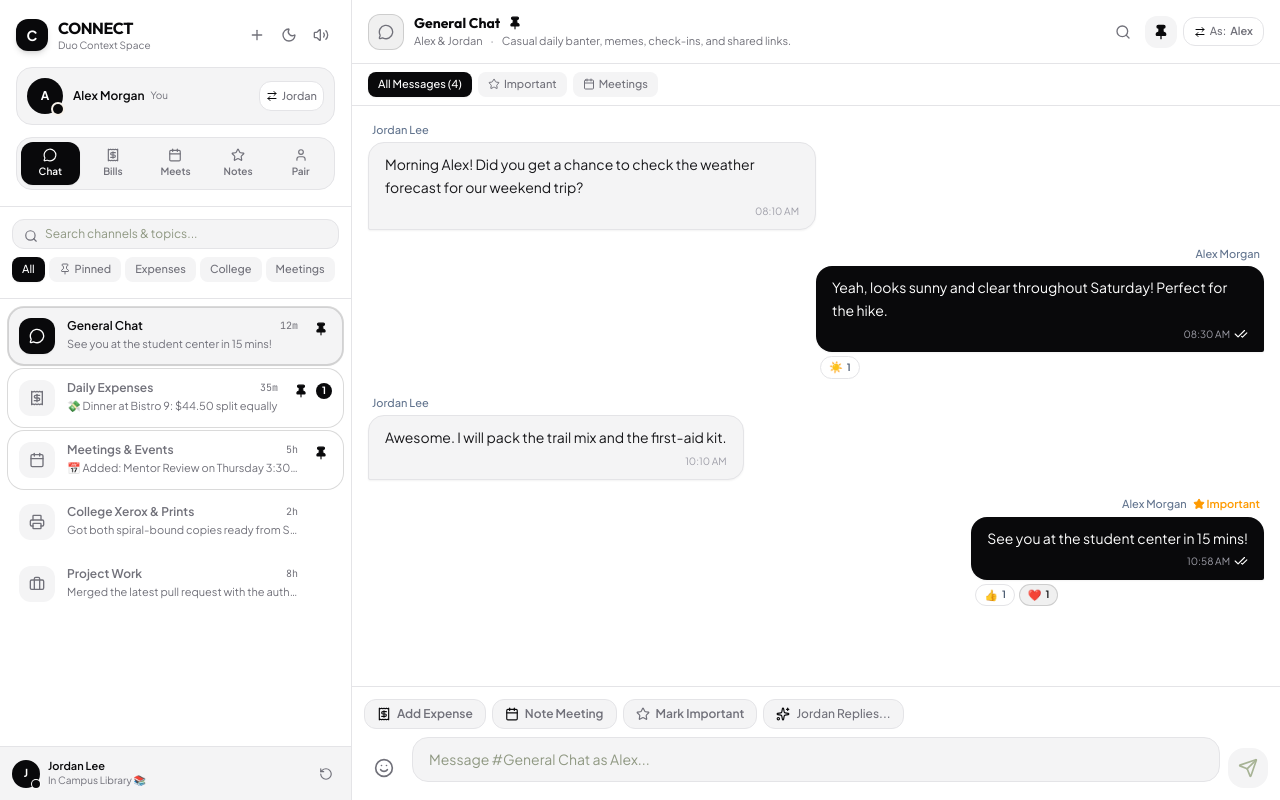
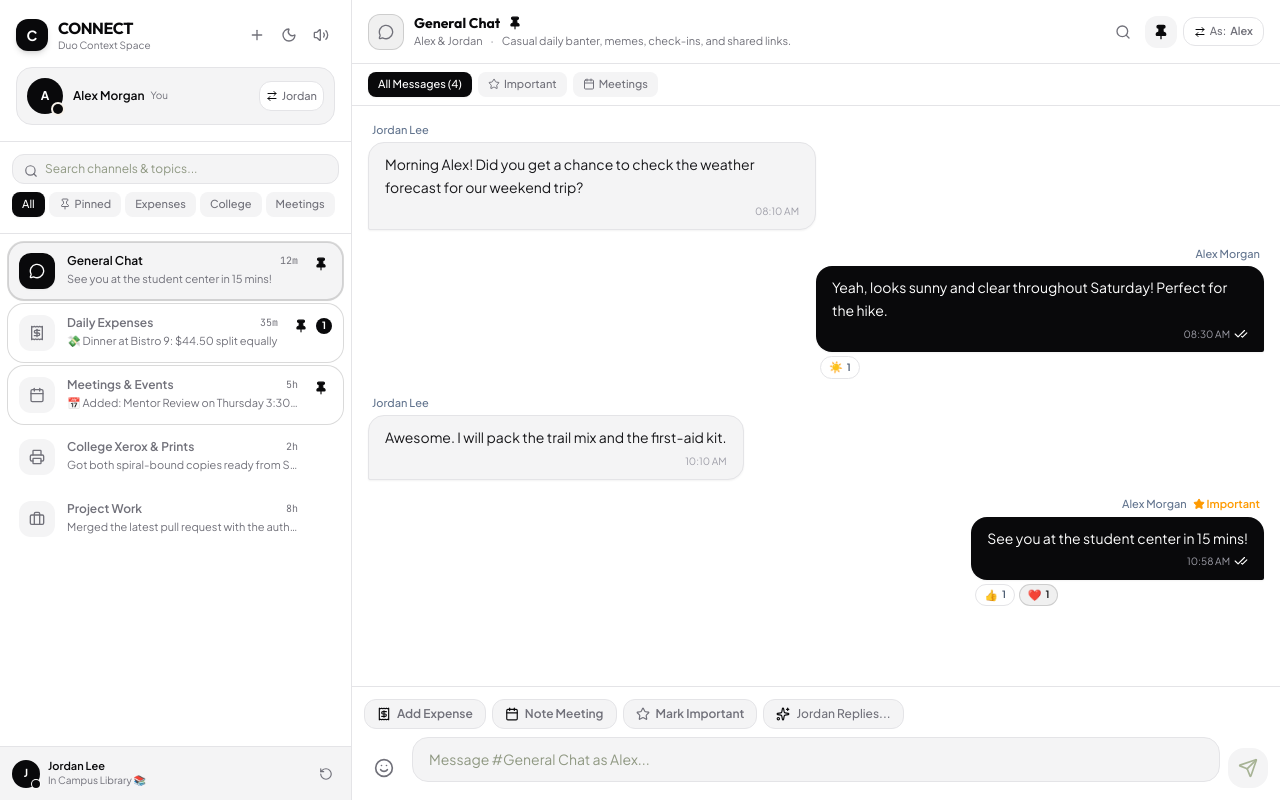
Before and after one commit to Abilash-Kumar18/connect, a React (Vite) app: page /channels/chan_general in a window 1280 px wide. Built offline with nearby package versions, Linux system fonts and the light colour scheme.

Commit message:
Remove top 5-button navigation tab bar from sidebar

```diff
--- a/src/components/Sidebar.tsx
+++ b/src/components/Sidebar.tsx
@@ -18,11 +18,6 @@ import {
   RotateCcw,
   LogOut,
   SlidersHorizontal,
-  MessageCircle,
-  Receipt,
-  Calendar,
-  Star,
-  User,
 } from 'lucide-react';
 import { useNavigate, useLocation } from 'react-router-dom';
 import { useConnect } from '../context/ConnectContext';
@@ -201,71 +196,6 @@ export const Sidebar: React.FC<SidebarProps> = ({ onOpenNewChannel, onOpenAuth }
             <ArrowRightLeft className="w-3 h-3 text-[#8B9A6E]" />
             <span className="hidden sm:inline">{partnerUser.name.split(' ')[0]}</span>
           </button>
-        </div>
-
-        {/* Top Primary Page Navigation (Individual URLs) */}
-        <div className="mt-3 grid grid-cols-5 gap-1 p-1 bg-[#EAE2D6] dark:bg-[#252C21] rounded-2xl border border-[#DFD6C7] dark:border-[#353E2F]">
-          {[
-            {
-              id: 'chat',
-              label: 'Chat',
-              icon: MessageCircle,
-              path: `/channels/${activeChannelId || 'chan_general'}`,
-              isMatch: location.pathname.startsWith('/channels'),
-            },
-            {
-              id: 'expenses',
-              label: 'Bills',
-              icon: Receipt,
-              path: '/expenses',
-              isMatch: location.pathname === '/expenses',
-            },
-            {
-              id: 'meetings',
-              label: 'Meets',
-              icon: Calendar,
-              path: '/meetings',
-              isMatch: location.pathname === '/meetings',
-            },
-            {
-              id: 'notes',
-              label: 'Notes',
-              icon: Star,
-              path: '/notes',
-              isMatch: location.pathname === '/notes',
-            },
-            {
-              id: 'profile',
-              label: 'Pair',
-              icon: User,
-              path: '/profile',
-              isMatch: location.pathname === '/profile',
-            },
-          ].map((item) => {
-            const Icon = item.icon;
-            return (
-              <button
-                key={item.id}
-                onClick={() => {
-                  navigate(item.path);
-                  setIsMobileDrawerOpen(false);
-                }}
-                className={`flex flex-col items-center justify-center py-1.5 px-1 rounded-xl text-[10px] font-semibold transition-all ${
-                  item.isMatch
-                    ? 'bg-[#8B9A6E] text-white shadow-xs'
-                    : 'text-[#586348] dark:text-[#C5CEB8] hover:bg-[#F7F2EB]/60 dark:hover:bg-[#1E231B]'
-                }`}
-                title={`Navigate to ${item.label} (${item.path})`}
-              >
-                <Icon
-                  className={`w-3.5 h-3.5 mb-0.5 ${
-                    item.isMatch ? 'text-white' : 'text-[#788566] dark:text-[#A7B395]'
-                  }`}
-                />
-                <span>{item.label}</span>
-              </button>
-            );
-          })}
         </div>
       </div>
 
```
